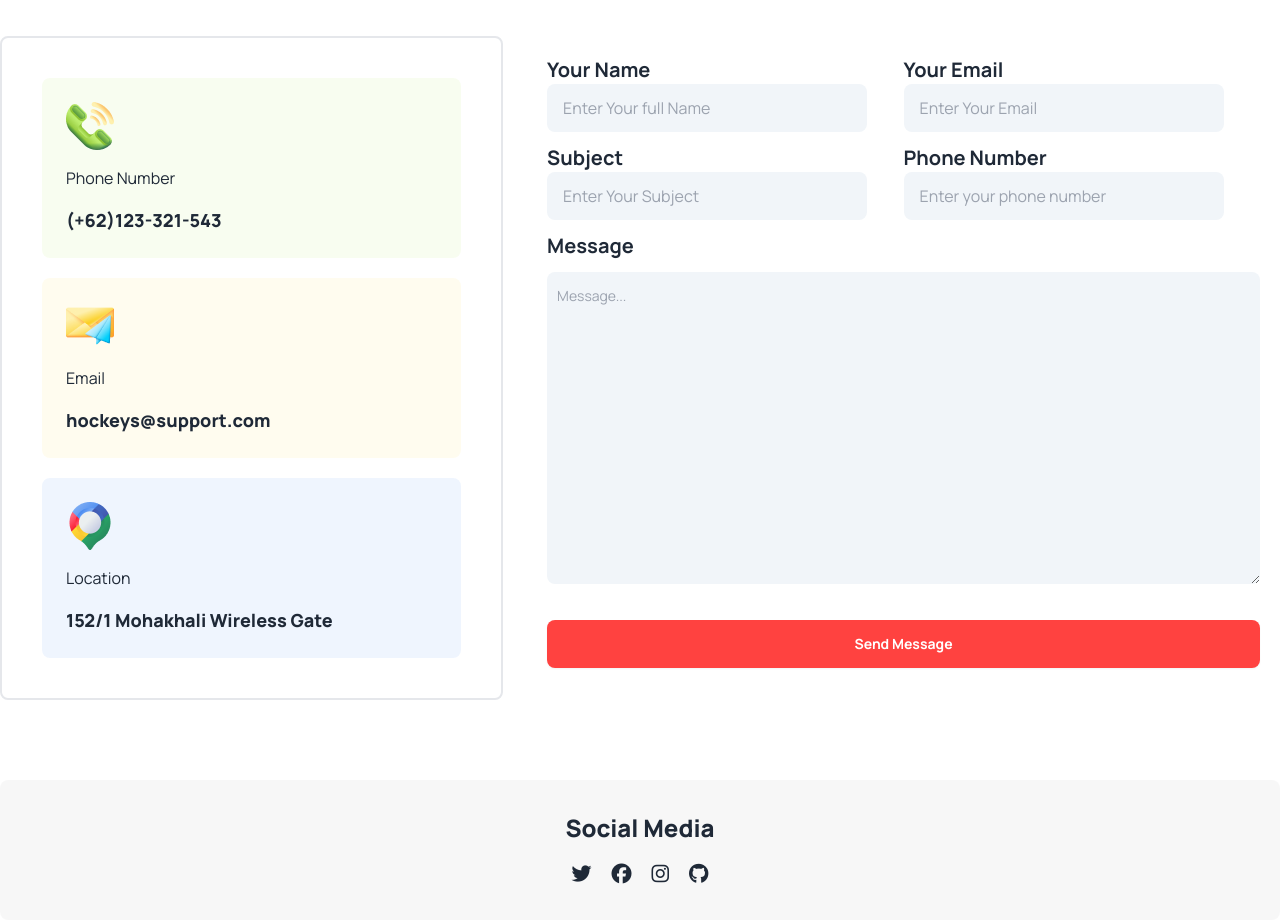
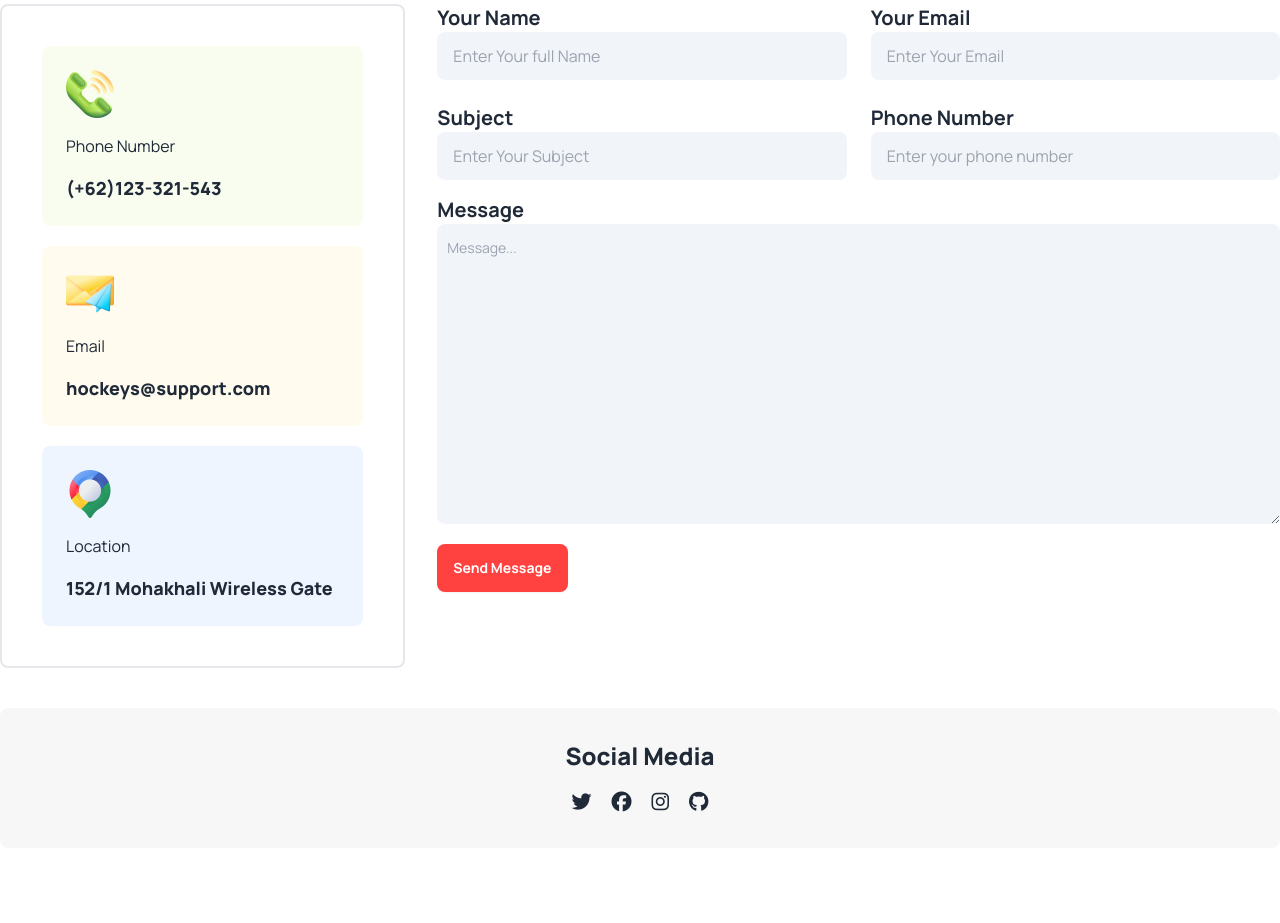
Before and after one commit to Alamin76-sudo/Assignment-3, a plain HTML site: page index.html in a window 1280 px wide. Shown: the part 4600-5523 px from the top of the page. Drawn offline with nearby package versions, Linux system fonts and the light colour scheme.

Commit message:
final Touch

```diff
--- a/index.html
+++ b/index.html
@@ -449,9 +449,9 @@
             </div>
             <hr class="border-dashed">
 
-
-            <div class="md:flex gap-6 my-20">
-              <div class="space-y-5 border-solid border-2 border-gray-200 rounded-lg p-10 md:w-[40%]">
+            <div class="mt-12 grid grid-cols-1 md:grid-cols-3 gap-8">
+              <div class="">
+                <div class="space-y-5 border-solid border-2 border-gray-200 rounded-lg p-10">
                   <div class="bg-[#bced6d1a] space-y-4 p-6 rounded-lg">
                     <img src="Images/Group 1171275317.png" alt="">
                     <p>Phone Number</p>
@@ -472,61 +472,65 @@
 
 
                 </div>
+              </div>
+              <div class="lg:col-span-2">
+                <div class="grid gap-6 grid-cols-1 lg:grid-cols-2">
 
-              <!-- form part -->
-              <div class="md:w-[60%] grid grid-cols-1 lg:grid-cols-2 p-5">
+                  <div>
+                    <label class=" text-xl font-bold" for="">
+                      Your Name
+                    </label>
+                  <input type="text" placeholder="Enter Your full Name" class="input input-bordered w-full bg-slate-100 border-none" />
+                  </div>
 
 
 
-                    <label for="">
-                      <span class=" text-xl font-bold">Your Name</span>
-                  <input type="text" placeholder="Enter Your full Name" class="input input-bordered w-full max-w-xs bg-slate-100 border-none" />
+                 <div>
+                  <label class="text-xl font-bold" for="">
+                    Your Email
                   </label>
-
-
-                    <label for="">
-                      <span class="text-xl font-bold">Your Email</span>
-                      <input type="text" placeholder="Enter Your Email" class="input input-bordered w-full max-w-xs bg-slate-100 border-none" />
-                    </label>
-
-
-                   <label for="">
-                    <span class="text-xl font-bold">Subject</span><br>
-                  <input type="text" placeholder="Enter Your Subject" class="input input-bordered w-full max-w-xs bg-slate-100 border-none" />
-                   </label>
-
-
-                   <label for="">
-                    <span class="text-xl font-bold">Phone Number</span><br>
-                  <input type="text" placeholder="Enter your phone number" class="input input-bordered w-full max-w-xs bg-slate-100 border-none" />
-                   </label>
+                    <input type="text" placeholder="Enter Your Email" class="input input-bordered w-full bg-slate-100 border-none" />
+                 </div>
 
 
 
+                <div>
+                  <label class="text-xl font-bold" for="">
+                    Subject
+                    </label>
+                  <input type="text" placeholder="Enter Your Subject" class="input input-bordered w-full bg-slate-100 border-none" />
+                </div>
 
 
-                <!-- <label class="form-control w-full max-w-xs">
-                  <div class="label">
-                    <span class="label-text">What is your name?</span>
+
+                 <div>
+                  <label class="text-xl font-bold" for="">
+                    Phone Number
+                  </label>
+                  <input type="text" placeholder="Enter your phone number" class="input input-bordered w-full bg-slate-100 border-none" />
                  </div>
-                  <textarea rows="10" class=" " placeholder="Bio"></textarea>
-                </label> -->
-
-                <Span class="text-xl font-bold">Message</Span><br>
-                <textarea id="message" rows="10" class="block p-2.5 w-full col-span-2 textarea textarea-bordered bg-slate-100 border-none" placeholder="Message..."></textarea>
-
-                &ThinSpace;
-                <button class="btn font-bold bg-[#FF4240] text-white border-none col-span-2">Send Message</button>
-
 
 
                 </div>
 
+                <div class="mt-4">
+                  <label class="text-xl font-bold" for="">Message</label>
+                <textarea id="message" rows="10" class="block p-2.5 w-full textarea textarea-bordered bg-slate-100 border-none" placeholder="Message..."></textarea>
                 </div>
-        </section>
 
 
-        <section class="bg-[#13131808] py-8 text-center space-y-4 rounded-lg">
+                <input class="btn font-bold bg-[#FF4240] text-white border-none mt-5" type="button" value="Send Message">
+
+                <!-- <button class="btn font-bold bg-[#FF4240] text-white border-none mt-5">Send Message</button> -->
+
+
+              </div>
+            </div>
+
+
+
+<!-- Social section -->
+        <section class="bg-[#13131808] py-8 text-center space-y-4 rounded-lg mt-10">
           <h2 class="text-2xl font-extrabold">Social Media</h2>
           <div class="space-x-4 text-xl">
 
```
Lines whose indentation alone changed are shown as unchanged.
